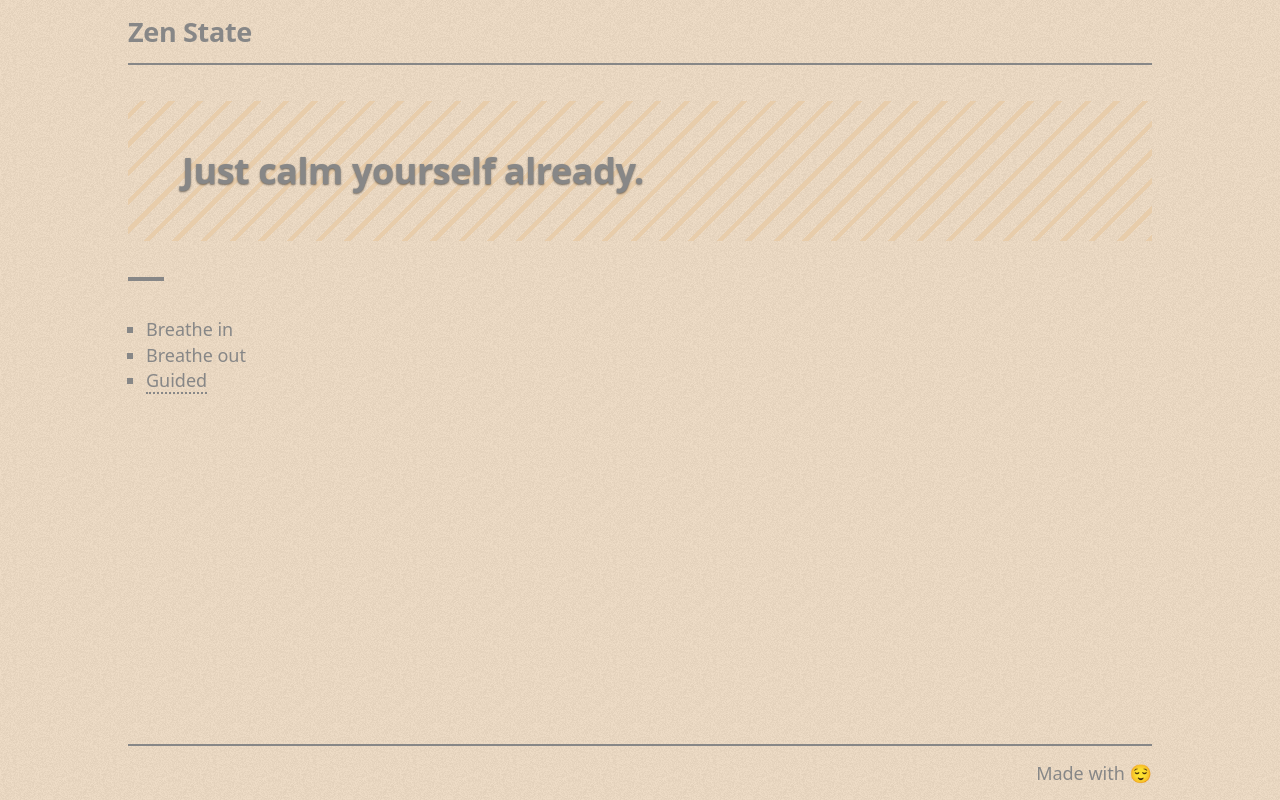
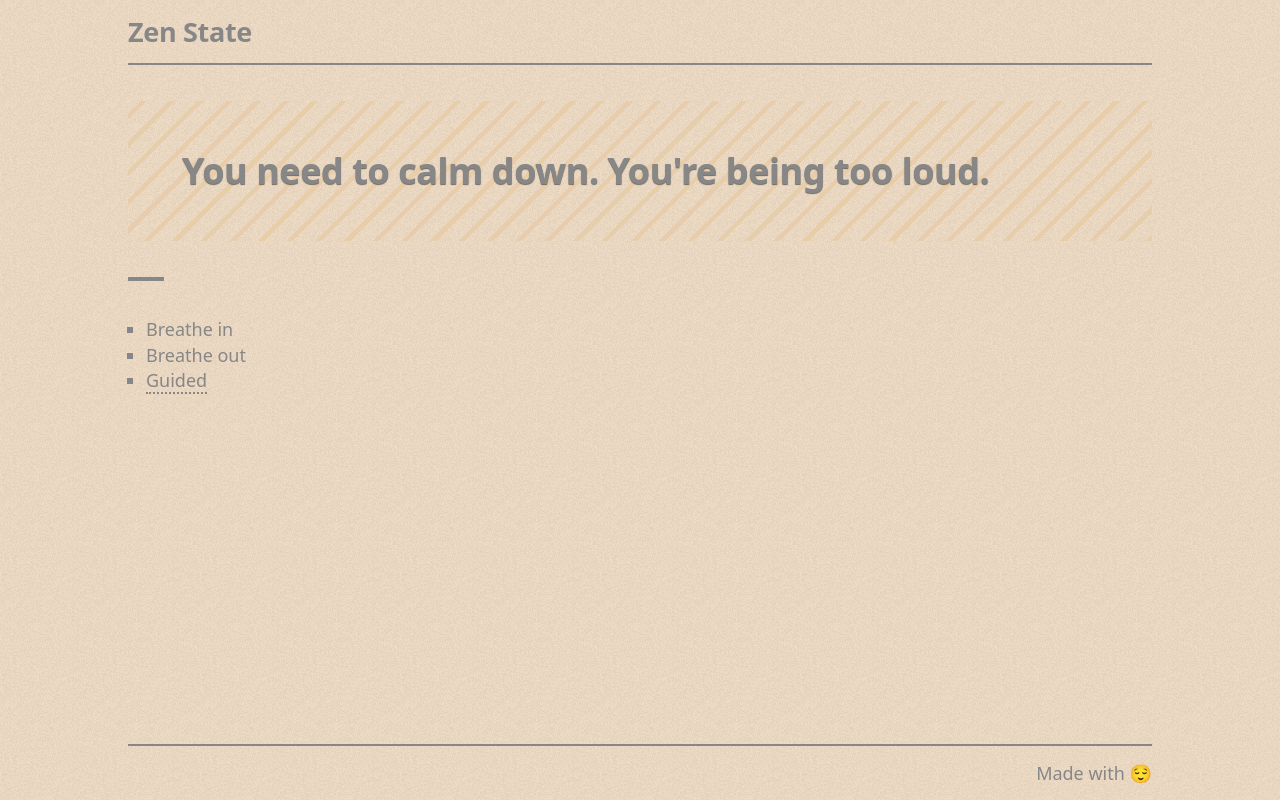
Before and after one commit to chuckhutchins/zen-state, a Vue app: page / in a window 1280 px wide. Built offline with nearby package versions, Linux system fonts and the light colour scheme.

Commit message:
updating quote

```diff
--- a/src/views/MainView.vue
+++ b/src/views/MainView.vue
@@ -1,7 +1,7 @@
 <template>
   <main class="main">
     <div class="mission">
-      <h1>Just calm yourself already.</h1>
+      <h1>You need to calm down. You're being too loud.</h1>
     </div>
     <TheHr />
     <div class="meditations">
@@ -34,7 +34,7 @@
     h1 {
       font-size: 2rem;
       line-height: 1.4;
-      text-shadow: 0 1px 2px var(--text-shadow);
+      text-shadow: 0 1px 1px var(--text-shadow);
     }
   }
 
```
